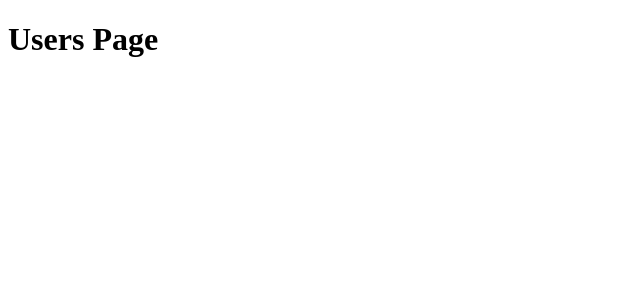
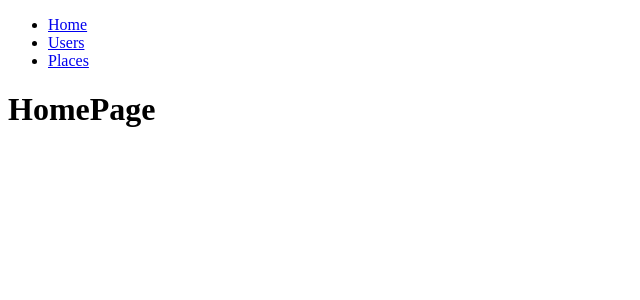
Before and after one commit to p-chhabra/TravelElite, a React (Create React App) app in the folder frontend/: page / in a window 1280 px wide. Shown: the top 300 px of the page, without its empty margins (0-640 px from the left). Built offline with nearby package versions, Linux system fonts and the light colour scheme.

Commit message:
Folder Structure Implememted

```diff
--- a/frontend/src/App.js
+++ b/frontend/src/App.js
@@ -1,16 +1,18 @@
 import React from "react";
-import { BrowserRouter, Routes, Route} from "react-router-dom";
+import { Routes, Route} from "react-router-dom";
 import Places from "./places/pages/Places";
+import Layout from "./shared/Layout/Layout";
 import Users from "./users/pages/Users";
 
 function App() {
   return (
-    <BrowserRouter>
+    <Layout>
       <Routes>
-        <Route path="/" element={<Users/>}/>
+        <Route path="/" element={<h1>HomePage</h1>}/>
+        <Route path="/users" element={<Users/>}/>
         <Route path="/places" element={<Places/>}/>
       </Routes>
-    </BrowserRouter>
+    </Layout>
   );
 }
 
--- a/frontend/src/index.js
+++ b/frontend/src/index.js
@@ -1,11 +1,14 @@
 import React from 'react';
 import ReactDOM from 'react-dom/client';
 import App from './App';
+import { BrowserRouter } from 'react-router-dom';
 
 const root = ReactDOM.createRoot(document.getElementById('root'));
 root.render(
   <React.StrictMode>
+    <BrowserRouter>
     <App />
+    </BrowserRouter>
   </React.StrictMode>
 );
 
--- /dev/null
+++ b/frontend/src/shared/Layout/Layout.js
@@ -0,0 +1,14 @@
+import React from 'react'
+import {Fragment} from 'react'
+import Navbar from './Navbar'
+
+const Layout = (props) => {
+  return (
+      <Fragment>
+          <Navbar/>
+          <main>{props.children}</main>
+      </Fragment>
+  )
+}
+
+export default Layout
--- /dev/null
+++ b/frontend/src/shared/Layout/Navbar.js
@@ -0,0 +1,22 @@
+import React from 'react'
+import { NavLink } from 'react-router-dom'
+
+const Navbar = () => {
+  return (
+    <nav>
+        <ul>
+            <li>
+                <NavLink to="/">Home</NavLink>
+            </li>
+            <li>
+                <NavLink to="/users">Users</NavLink>
+            </li>
+            <li>
+                <NavLink to="/places">Places</NavLink>
+            </li>
+        </ul>
+    </nav>
+  )
+}
+
+export default Navbar
```
